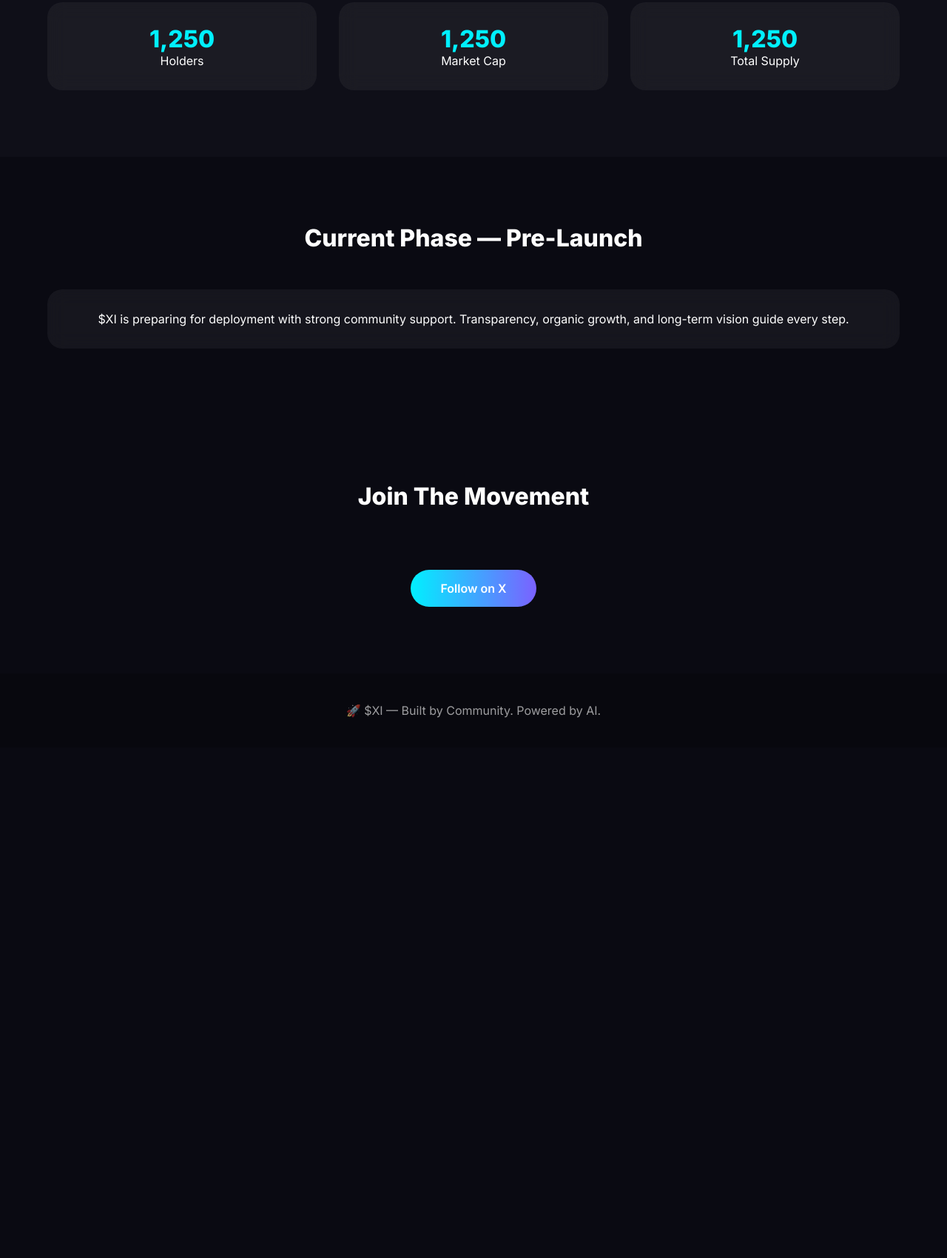
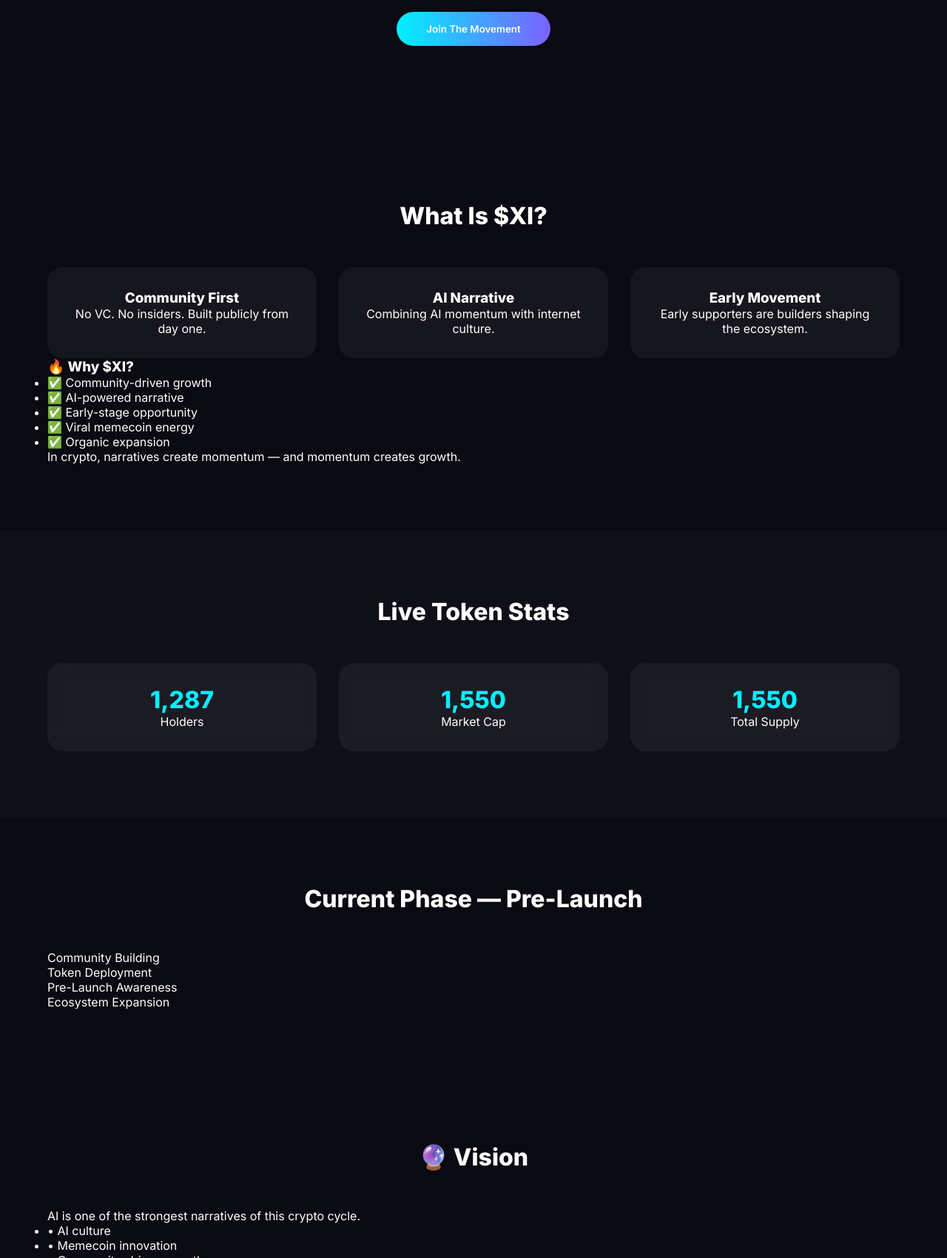
Before and after one commit to website-90/XI, a plain HTML site: page index.html in a window 1280 px wide. Shown: the part 1100-2800 px from the top of the page at 74% size. Before the commit the page ends 2110 px from the top, so only its background shows below. Drawn offline with nearby package versions, Linux system fonts and the light colour scheme.

Commit message:
Update index.html

```diff
--- a/index.html
+++ b/index.html
@@ -2,69 +2,100 @@
 <html lang="en">
 <head>
   <meta charset="UTF-8">
-  <title>$XI  Community AI Memecoin</title>
+  <title>$XI — Community AI Memecoin</title>
   <meta name="viewport" content="width=device-width, initial-scale=1.0">
 
-  <link rel="stylesheet" href="style.css">
+  <!-- Google Fonts -->
   <link href="https://fonts.googleapis.com/css2?family=Inter:wght@300;400;600;800&display=swap" rel="stylesheet">
 
-  <!-- Particles.js CDN -->
-  <script src="https://cdn.jsdelivr.net/npm/particles.js"></script>
+  <!-- Stylesheet -->
+  <link rel="stylesheet" href="style.css">
+
+  <!-- tsParticles for background -->
+  <script src="https://cdn.jsdelivr.net/npm/tsparticles@2.12.0/tsparticles.bundle.min.js"></script>
+
+  <!-- AOS animations -->
+  <link href="https://unpkg.com/aos@2.3.1/dist/aos.css" rel="stylesheet">
+  <script src="https://unpkg.com/aos@2.3.1/dist/aos.js"></script>
 </head>
 
 <body>
 
-<div id="particles-js"></div>
+<!-- Background -->
+<div class="background">
+  <img src="images/backg.png" alt="Background Image">
+  <div class="overlay"></div>
+</div>
 
+<!-- Header -->
 <header class="container">
   <div class="logo">
-    <img src="images/xi-logo.png" alt="$XI Logo">
+    <img src="images/logo.png" alt="$XI Logo">
     <h2>$XI</h2>
   </div>
   <nav>
     <a href="#about">About</a>
     <a href="#stats">Stats</a>
     <a href="#roadmap">Roadmap</a>
+    <a href="#vision">Vision</a>
   </nav>
 </header>
 
+<!-- Hero -->
 <section class="hero">
+  <div class="floating-token">
+    <img src="images/backg.png" alt="$XI Token">
+  </div>
   <h1>$XI — The Community AI Memecoin</h1>
   <p>AI Narrative • Community Power • Early Movement</p>
   <button onclick="scrollToSection('about')">Join The Movement</button>
 </section>
 
+<!-- About Section -->
 <section id="about" class="section container">
-  <h2>What Is $XI?</h2>
+  <h2 data-aos="fade-up">What Is $XI?</h2>
   <div class="grid">
-    <div class="card">
+    <div class="card" data-aos="fade-right">
       <h3>Community First</h3>
       <p>No VC. No insiders. Built publicly from day one.</p>
     </div>
-    <div class="card">
+    <div class="card" data-aos="fade-up">
       <h3>AI Narrative</h3>
       <p>Combining AI momentum with internet culture.</p>
     </div>
-    <div class="card">
+    <div class="card" data-aos="fade-left">
       <h3>Early Movement</h3>
       <p>Early supporters are builders shaping the ecosystem.</p>
     </div>
   </div>
+
+  <div class="text-block" data-aos="fade-up">
+    <h3>🔥 Why $XI?</h3>
+    <ul>
+      <li>✅ Community-driven growth</li>
+      <li>✅ AI-powered narrative</li>
+      <li>✅ Early-stage opportunity</li>
+      <li>✅ Viral memecoin energy</li>
+      <li>✅ Organic expansion</li>
+    </ul>
+    <p>In crypto, narratives create momentum — and momentum creates growth.</p>
+  </div>
 </section>
 
+<!-- Stats Section -->
 <section id="stats" class="section dark">
   <div class="container">
-    <h2>Live Token Stats</h2>
+    <h2 data-aos="fade-up">Live Token Stats</h2>
     <div class="grid">
-      <div class="stat-card">
+      <div class="stat-card" data-aos="zoom-in">
         <h3 id="holders">0</h3>
         <p>Holders</p>
       </div>
-      <div class="stat-card">
+      <div class="stat-card" data-aos="zoom-in" data-aos-delay="100">
         <h3 id="marketcap">0</h3>
         <p>Market Cap</p>
       </div>
-      <div class="stat-card">
+      <div class="stat-card" data-aos="zoom-in" data-aos-delay="200">
         <h3 id="supply">0</h3>
         <p>Total Supply</p>
       </div>
@@ -72,25 +103,49 @@
   </div>
 </section>
 
+<!-- Roadmap Section -->
 <section id="roadmap" class="section container">
-  <h2>Current Phase — Pre-Launch</h2>
-  <div class="card">
-    <p>
-      $XI is preparing for deployment with strong community support.
-      Transparency, organic growth, and long-term vision guide every step.
-    </p>
+  <h2 data-aos="fade-up">Current Phase — Pre-Launch</h2>
+  <div class="timeline">
+    <div class="timeline-step" data-aos="fade-right">Community Building</div>
+    <div class="timeline-step" data-aos="fade-left">Token Deployment</div>
+    <div class="timeline-step" data-aos="fade-right">Pre-Launch Awareness</div>
+    <div class="timeline-step" data-aos="fade-left">Ecosystem Expansion</div>
   </div>
 </section>
 
-<section class="section container center">
-  <h2>Join The Movement</h2>
-  <a href="https://x.com/jinpingxi_coin?s=21" target="_blank" class="btn">Follow on X</a>
+<!-- Vision Section -->
+<section id="vision" class="section container">
+  <h2 data-aos="fade-up">🔮 Vision</h2>
+  <div class="text-block" data-aos="fade-up" data-aos-delay="100">
+    <p>AI is one of the strongest narratives of this crypto cycle.</p>
+    <ul>
+      <li>• AI culture</li>
+      <li>• Memecoin innovation</li>
+      <li>• Community-driven growth</li>
+    </ul>
+    <p>Built for the new generation of crypto users.</p>
+  </div>
 </section>
 
+<!-- Join Section -->
+<section class="section container center">
+  <h2 data-aos="fade-up">📣 Join The Movement</h2>
+  <p data-aos="fade-up" data-aos-delay="100">
+    You are still early. Support $XI and shape the ecosystem from day one.
+  </p><br>
+  <a href="https://x.com/jinpingxi_coin?s=21" target="_blank" class="btn" data-aos="fade-up" data-aos-delay="200">Follow on X</a>
+</section>
+
+<!-- Footer -->
 <footer>
   🚀 $XI — Built by Community. Powered by AI.
 </footer>
 
+<!-- Scripts -->
 <script src="script.js"></script>
+<script>
+  AOS.init({ once:true, duration:1200 });
+</script>
 </body>
 </html>
```
